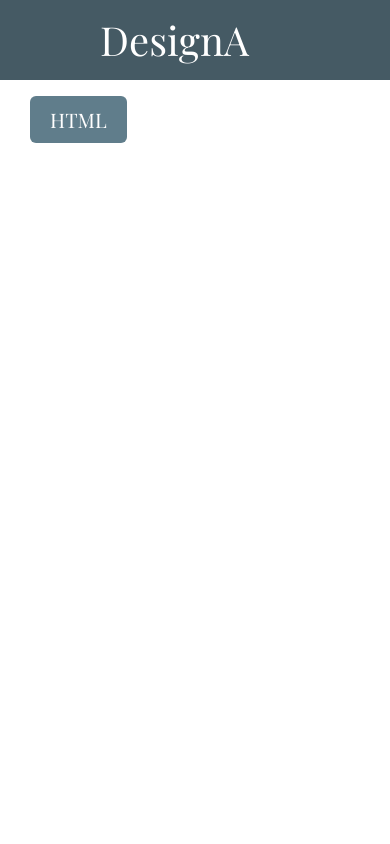
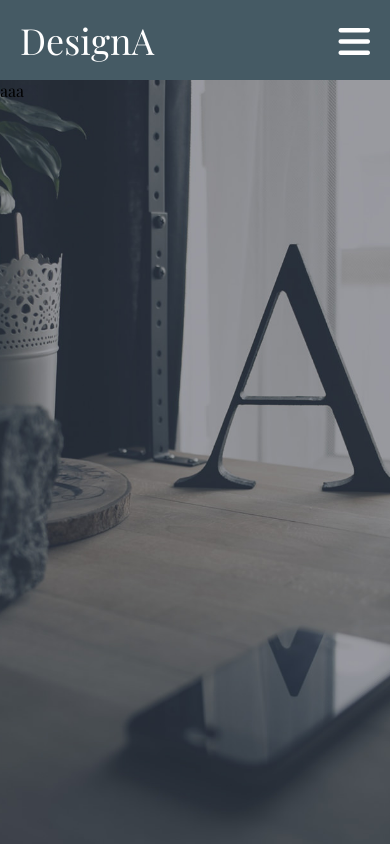
Before and after one commit to harimbu/responvise_nav, a plain HTML site: page index2.html in a window 390 px wide. Drawn offline with nearby package versions, Linux system fonts and the light colour scheme.

Commit message:
chcek btn event add

```diff
--- a/index2.html
+++ b/index2.html
@@ -21,5 +21,6 @@
         <li><a href="#">react</a></li>
       </ul>
     </nav>
+    <section>aaa</section>
   </body>
 </html>
--- a/style.css
+++ b/style.css
@@ -74,7 +74,7 @@ nav ul li a:hover {
   }
 }
 
-@media (max-width: 820px) {
+@media (max-width: 765px) {
   label.logo {
     padding: 0 20px;
     font-size: 26px;
--- a/style2.css
+++ b/style2.css
@@ -54,10 +54,88 @@ ul.menu li a:hover {
   font-size: 36px;
   line-height: 80px;
   color: #fff;
-  margin-right: 60px;
+  margin-right: 20px;
   display: none;
 }
 
 #check {
   display: none;
 }
+
+@media (max-width: 1200px) {
+  label.logo {
+    font-size: 36px;
+    padding: 0 40px;
+  }
+
+  ul.menu {
+    margin-right: 40px;
+  }
+
+  ul.menu li a {
+    font-size: 18px;
+    padding: 8px 16px;
+    margin-left: 18px;
+  }
+}
+
+@media (max-width: 1024px) {
+  label.logo {
+    font-size: 36px;
+    padding: 0 20px;
+  }
+
+  ul.menu {
+    margin-right: 20px;
+  }
+
+  ul.menu li a {
+    font-size: 18px;
+    padding: 8px 16px;
+    margin-left: 12px;
+  }
+}
+
+@media (max-width: 768px) {
+  label.logo {
+    font-size: 36px;
+    padding: 0 20px;
+  }
+
+  ul.menu {
+    position: absolute;
+    top: 80px;
+    left: -100%;
+    background-color: #78909c;
+    margin-right: 0;
+    width: 100%;
+    height: calc(100vh - 80px);
+    transition: left 0.5s;
+  }
+
+  ul.menu li {
+    width: 100%;
+    text-align: center;
+    line-height: 100px;
+  }
+
+  ul.menu li a {
+    font-size: 26px;
+    padding: 8px 16px;
+  }
+
+  .checkBtn {
+    display: block;
+  }
+
+  #check:checked ~ ul {
+    left: 0;
+  }
+}
+
+section {
+  background: url(./bg1.jpg) no-repeat;
+  background-position: top center;
+  background-size: cover;
+  height: calc(100vh - 80px);
+}
```
